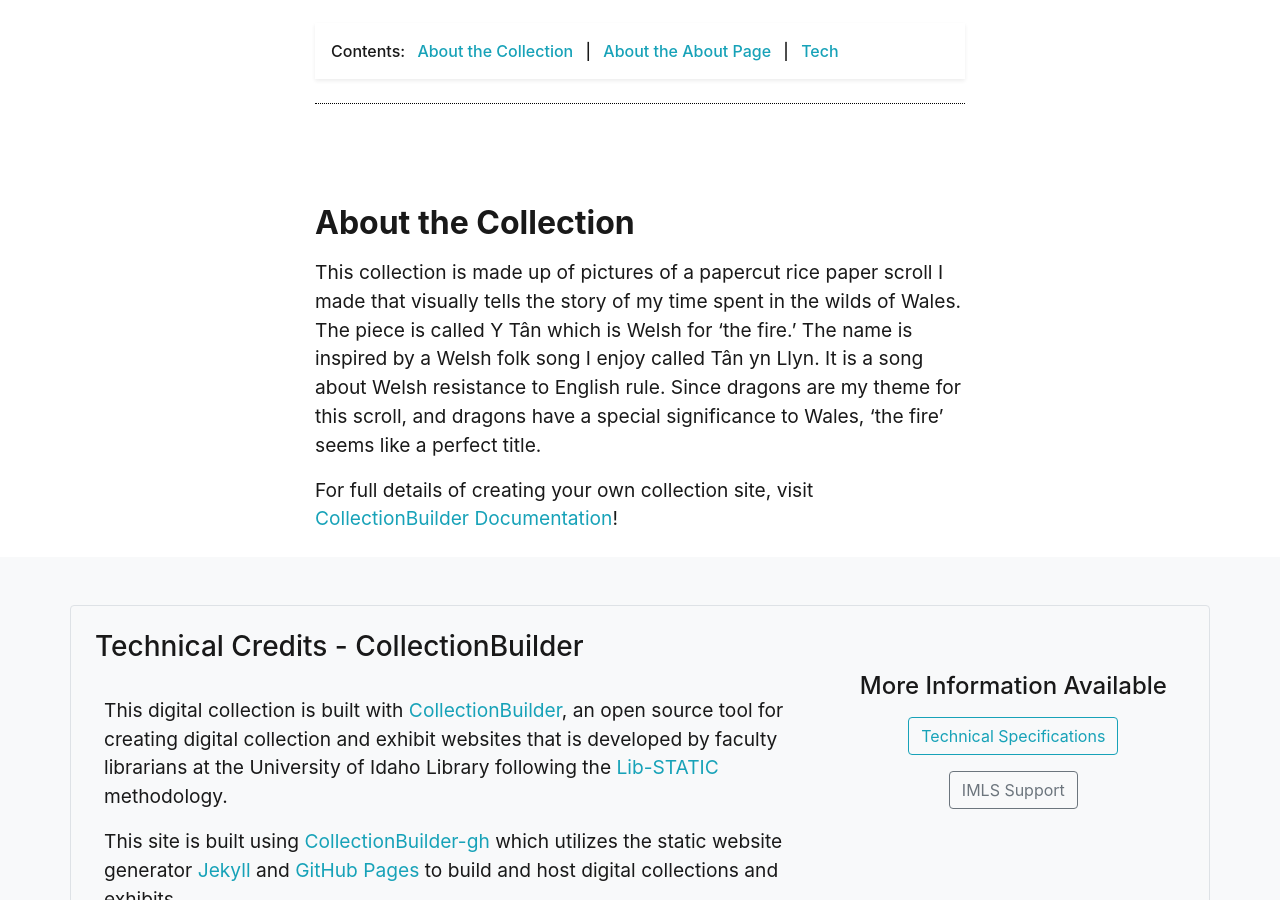
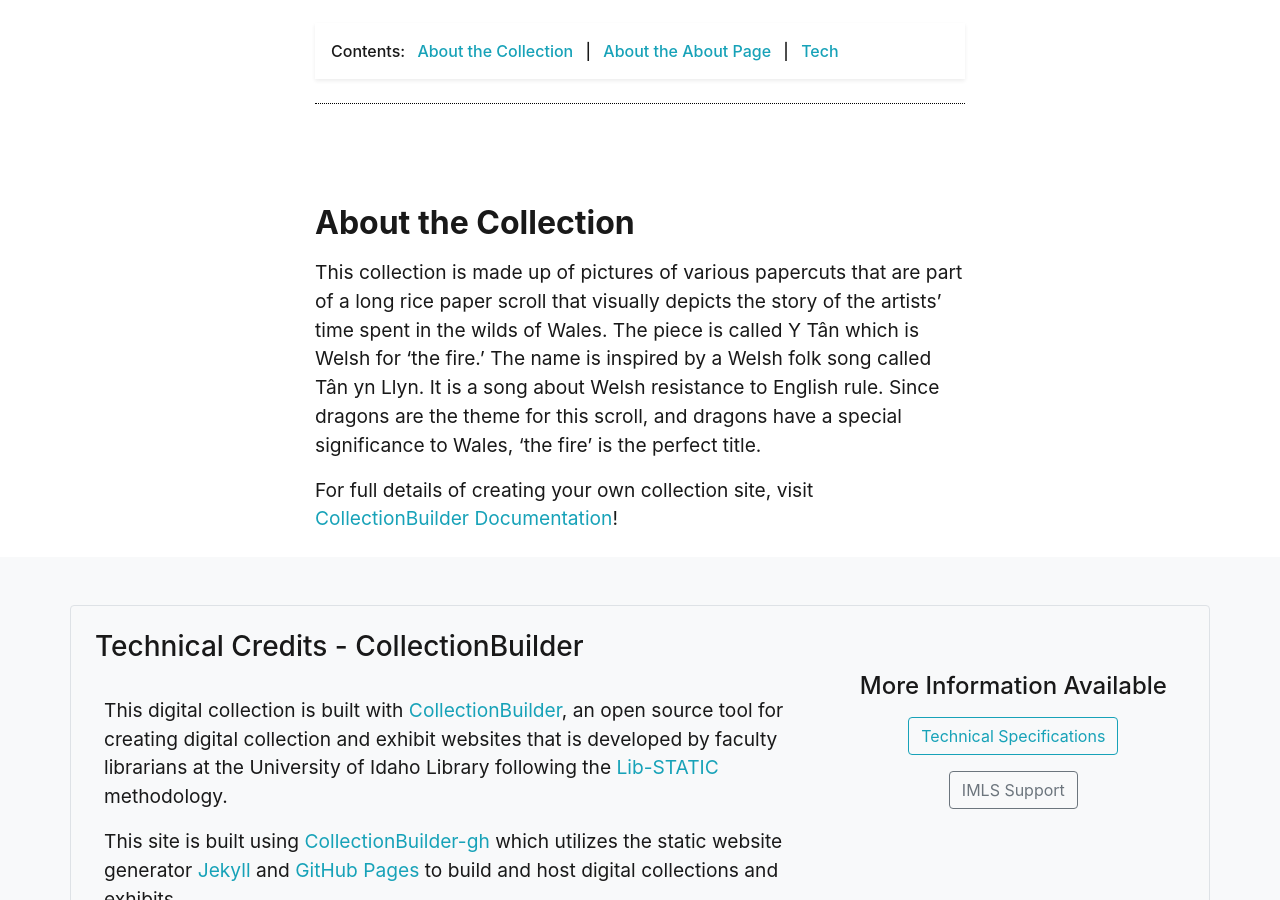
Before and after one commit to aeldridge26/Y-T-n-The-Fire, a Jekyll site: the page built from pages/about.md, in a window 1280 px wide and 900 px high, scrolled down 469 px. Built offline with Jekyll 4.4.1, drawn with Linux system fonts in a browser that asks for light colours.

Commit message:
Update about.md

```diff
--- a/pages/about.md
+++ b/pages/about.md
@@ -14,7 +14,7 @@
 
 ## About the Collection
 
-This collection is made up of pictures of a papercut rice paper scroll I made that visually tells the story of my time spent in the wilds of Wales. The piece is called Y Tân which is Welsh for ‘the fire.’ The name is inspired by a Welsh folk song I enjoy called Tân yn Llyn. It is a song about Welsh resistance to English rule. Since dragons are my theme for this scroll, and dragons have a special significance to Wales, ‘the fire’ seems like a perfect title.
+This collection is made up of pictures of various papercuts that are part of a long rice paper scroll that visually depicts the story of the artists' time spent in the wilds of Wales. The piece is called Y Tân which is Welsh for ‘the fire.’ The name is inspired by a Welsh folk song called Tân yn Llyn. It is a song about Welsh resistance to English rule. Since dragons are the theme for this scroll, and dragons have a special significance to Wales, ‘the fire’ is the perfect title.
 
 
 
```
